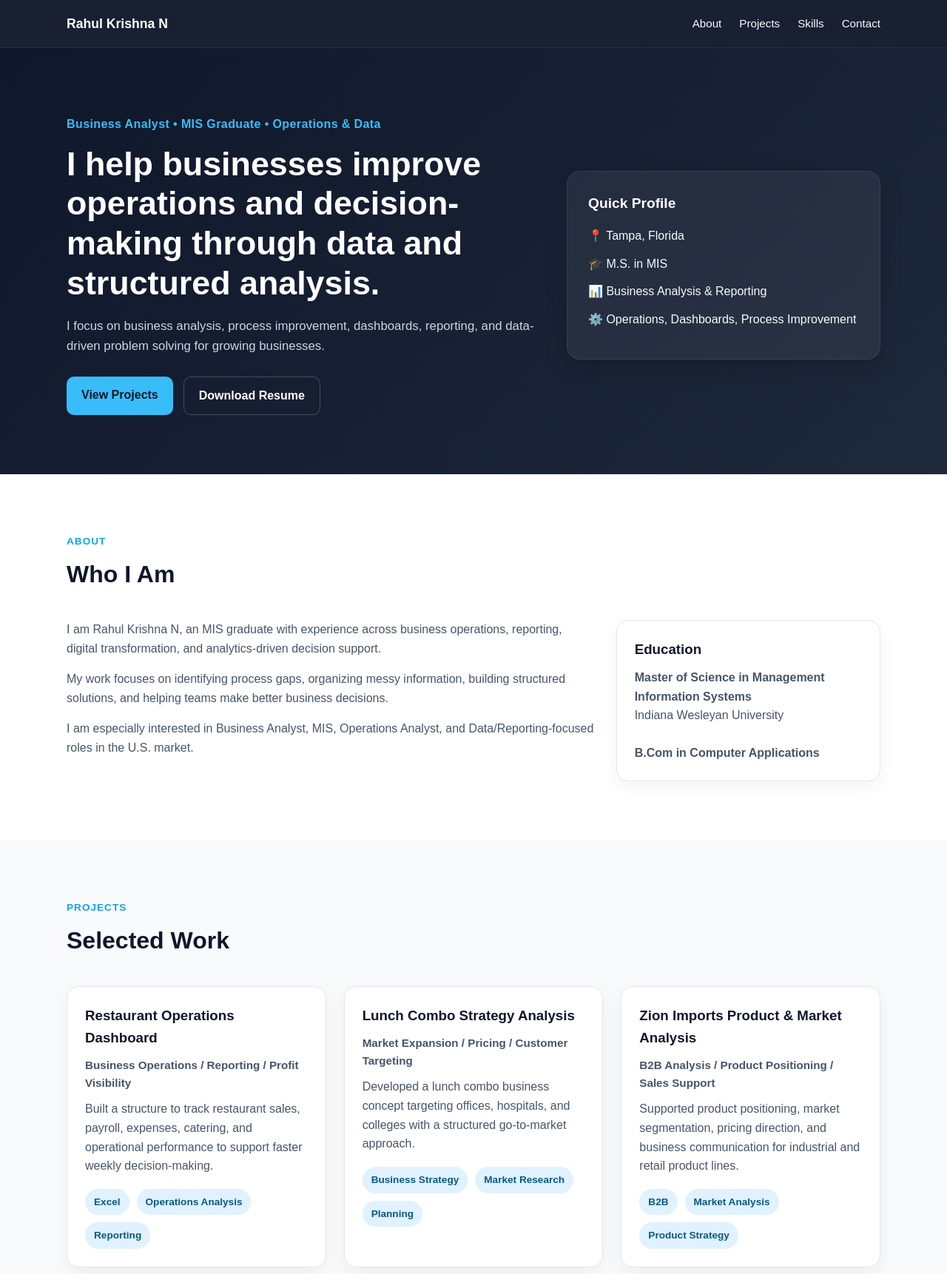
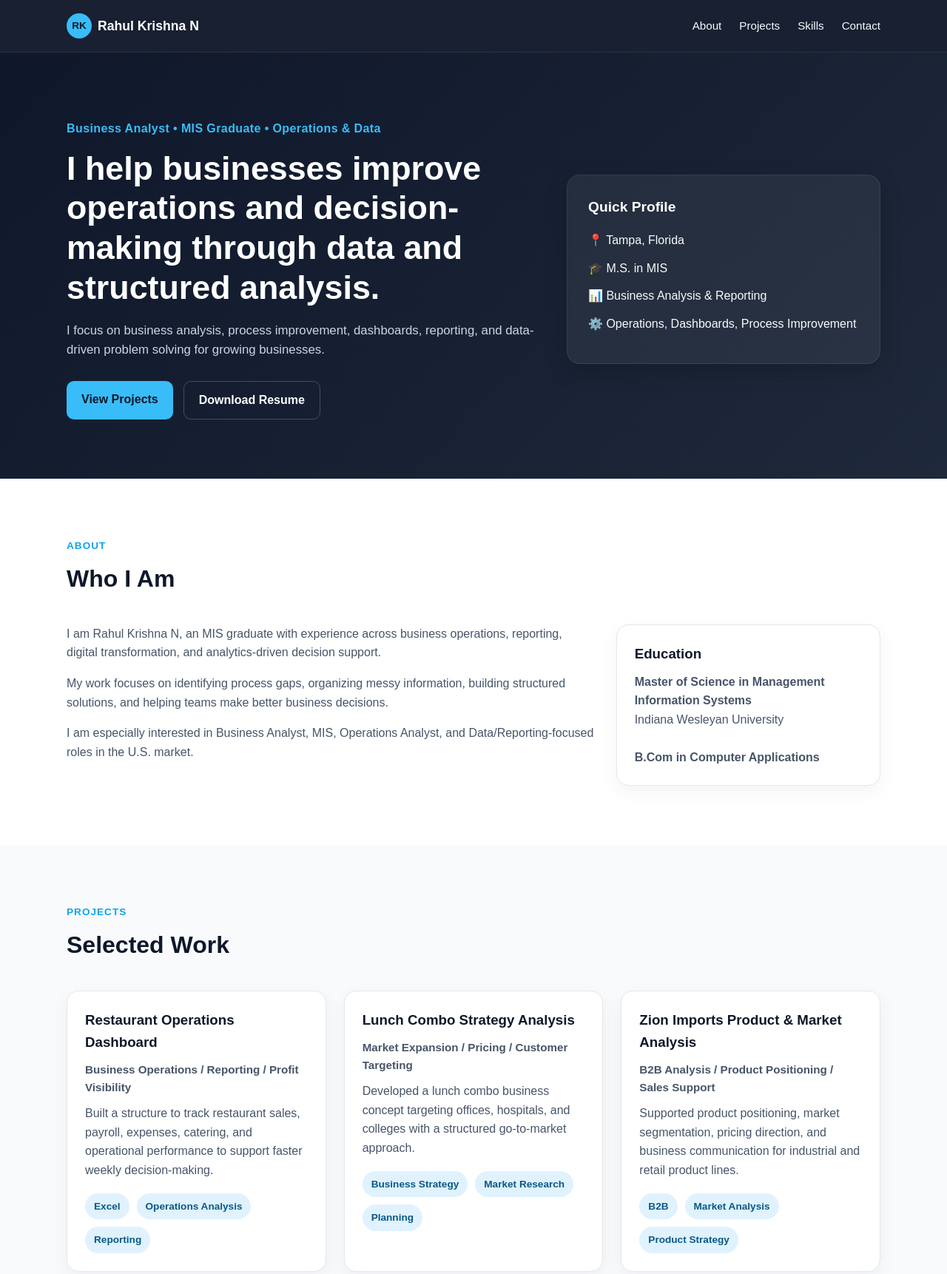
Before and after one commit to rahulnedunuri007/Portfolio, a plain HTML site: page index.html in a window 1280 px wide. Shown: the top 1722 px of the page at 74% size. Drawn offline with Linux system fonts and the light colour scheme.

Commit message:
Update header and scroll animations

```diff
--- a/script.js
+++ b/script.js
@@ -1,6 +1,7 @@
 const menuToggle = document.getElementById("menu-toggle");
 const navLinks = document.querySelector(".nav-links");
 const year = document.getElementById("year");
+const header = document.querySelector(".header");
 
 if (menuToggle) {
   menuToggle.addEventListener("click", () => {
@@ -17,3 +18,33 @@ document.querySelectorAll(".nav-links a").forEach((link) => {
 if (year) {
   year.textContent = new Date().getFullYear();
 }
+
+window.addEventListener("scroll", () => {
+  if (window.scrollY > 40) {
+    header.classList.add("scrolled");
+  } else {
+    header.classList.remove("scrolled");
+  }
+});
+
+const revealElements = document.querySelectorAll(
+  ".section, .hero-text, .hero-card, .project-card, .skill-box, .about-box, .contact-box"
+);
+
+const observer = new IntersectionObserver(
+  (entries) => {
+    entries.forEach((entry) => {
+      if (entry.isIntersecting) {
+        entry.target.classList.add("active");
+      }
+    });
+  },
+  {
+    threshold: 0.15,
+  }
+);
+
+revealElements.forEach((element) => {
+  element.classList.add("reveal");
+  observer.observe(element);
+});
--- a/style.css
+++ b/style.css
@@ -35,13 +35,20 @@ body {
   margin: 0 auto;
 }
 
+/* Header */
 .header {
   position: sticky;
   top: 0;
   z-index: 1000;
   background: rgba(15, 23, 42, 0.96);
-  backdrop-filter: blur(8px);
+  backdrop-filter: blur(10px);
   border-bottom: 1px solid var(--border);
+  transition: all 0.3s ease;
+}
+
+.header.scrolled {
+  background: rgba(15, 23, 42, 0.98);
+  box-shadow: 0 8px 24px rgba(0, 0, 0, 0.25);
 }
 
 .nav {
@@ -56,6 +63,23 @@ body {
   text-decoration: none;
   font-size: 1.1rem;
   font-weight: 700;
+  display: flex;
+  align-items: center;
+  gap: 8px;
+}
+
+.logo::before {
+  content: "RK";
+  background: var(--accent);
+  color: var(--text-dark);
+  width: 34px;
+  height: 34px;
+  border-radius: 50%;
+  display: inline-flex;
+  align-items: center;
+  justify-content: center;
+  font-size: 0.85rem;
+  font-weight: 800;
 }
 
 .nav-links {
@@ -69,10 +93,26 @@ body {
   text-decoration: none;
   font-size: 0.95rem;
   transition: color 0.3s ease;
+  position: relative;
 }
 
 .nav-links a:hover {
   color: var(--accent);
+}
+
+.nav-links a::after {
+  content: "";
+  position: absolute;
+  left: 0;
+  bottom: -6px;
+  width: 0;
+  height: 2px;
+  background: var(--accent);
+  transition: width 0.3s ease;
+}
+
+.nav-links a:hover::after {
+  width: 100%;
 }
 
 .menu-toggle {
@@ -84,6 +124,7 @@ body {
   cursor: pointer;
 }
 
+/* Hero */
 .hero {
   background: linear-gradient(135deg, #0f172a, #1e293b);
   color: var(--white);
@@ -174,6 +215,7 @@ body {
   color: var(--light);
 }
 
+/* Sections */
 .section {
   padding: 80px 0;
 }
@@ -219,6 +261,15 @@ body {
   border-radius: 16px;
   padding: 24px;
   box-shadow: 0 8px 24px rgba(15, 23, 42, 0.05);
+  transition: transform 0.3s ease, box-shadow 0.3s ease;
+}
+
+.project-card:hover,
+.skill-box:hover,
+.about-box:hover,
+.contact-box:hover {
+  transform: translateY(-6px);
+  box-shadow: 0 16px 35px rgba(15, 23, 42, 0.12);
 }
 
 .project-grid,
@@ -271,6 +322,39 @@ body {
   text-align: center;
 }
 
+/* Scroll pop-up animation */
+.reveal {
+  opacity: 0;
+  transform: translateY(35px);
+  transition: opacity 0.7s ease, transform 0.7s ease;
+}
+
+.reveal.active {
+  opacity: 1;
+  transform: translateY(0);
+}
+
+.project-card.reveal:nth-child(1),
+.skill-box.reveal:nth-child(1) {
+  transition-delay: 0.05s;
+}
+
+.project-card.reveal:nth-child(2),
+.skill-box.reveal:nth-child(2) {
+  transition-delay: 0.15s;
+}
+
+.project-card.reveal:nth-child(3),
+.skill-box.reveal:nth-child(3) {
+  transition-delay: 0.25s;
+}
+
+.project-card.reveal:nth-child(4),
+.skill-box.reveal:nth-child(4) {
+  transition-delay: 0.35s;
+}
+
+/* Mobile */
 @media (max-width: 900px) {
   .hero-content,
   .about-grid,
@@ -305,4 +389,16 @@ body {
   .menu-toggle {
     display: block;
   }
+
+  .hero {
+    padding: 70px 0 60px;
+  }
+
+  .hero h1 {
+    font-size: 2rem;
+  }
+
+  .section {
+    padding: 60px 0;
+  }
 }
```
